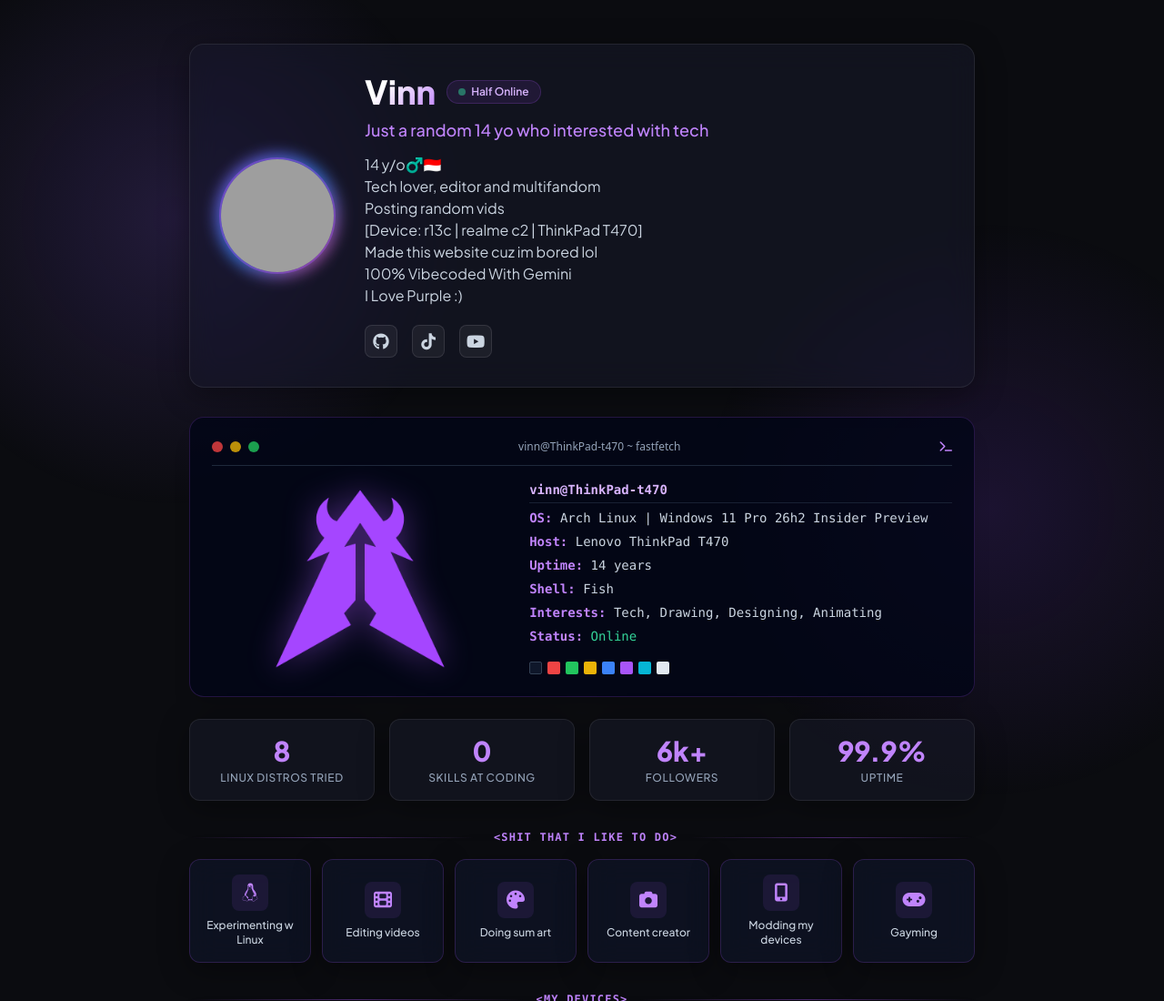
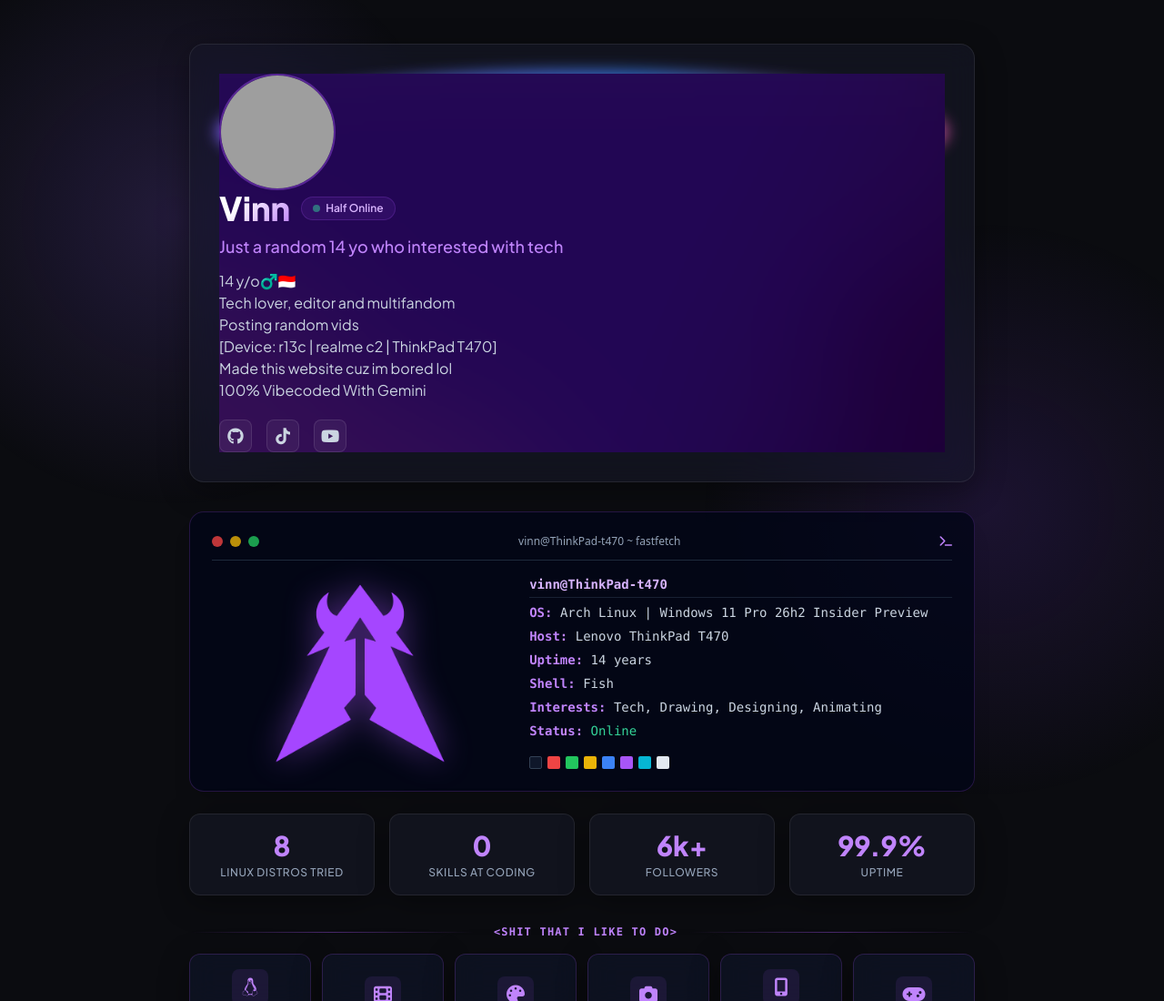
Before and after one commit to vinn1206/vinn1206.github.io, a plain HTML site: page index.html in a window 1280 px wide. Shown: the top 1100 px of the page at 91% size. Drawn offline with nearby package versions, Linux system fonts and the light colour scheme; grey boxes are pictures that could not be loaded; some icons are missing.

Commit message:
Update index.html

```diff
--- a/index.html
+++ b/index.html
@@ -149,7 +149,7 @@
 
     <!-- HEADER HERO SECTION -->
     <header class="acrylic-card rounded-2xl p-6 sm:p-8 mb-8 animate-fade-in">
-      <div class="flex flex-col sm:flex-row items-center gap-6 sm:gap-8 text-center sm:text-left">
+      <div style="background-image:url('banner.png');">
 
         <!-- Avatar -->
         <div class="avatar-glow flex-shrink-0">
@@ -178,8 +178,7 @@
   Posting random vids<br>
   [Device: r13c | realme c2 | ThinkPad T470]<br>
   Made this website cuz im bored lol <br>
-  100% Vibecoded With Gemini<br>
-  I Love Purple :)
+  100% Vibecoded With Gemini
   </p>
 
           <!-- Social Quick Links -->
```
